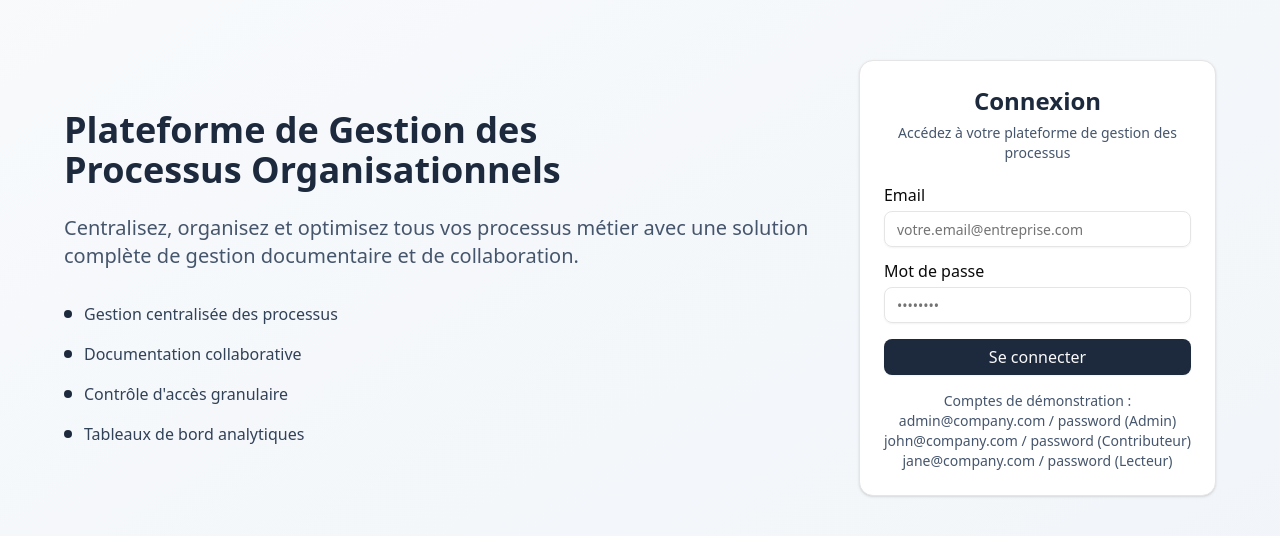
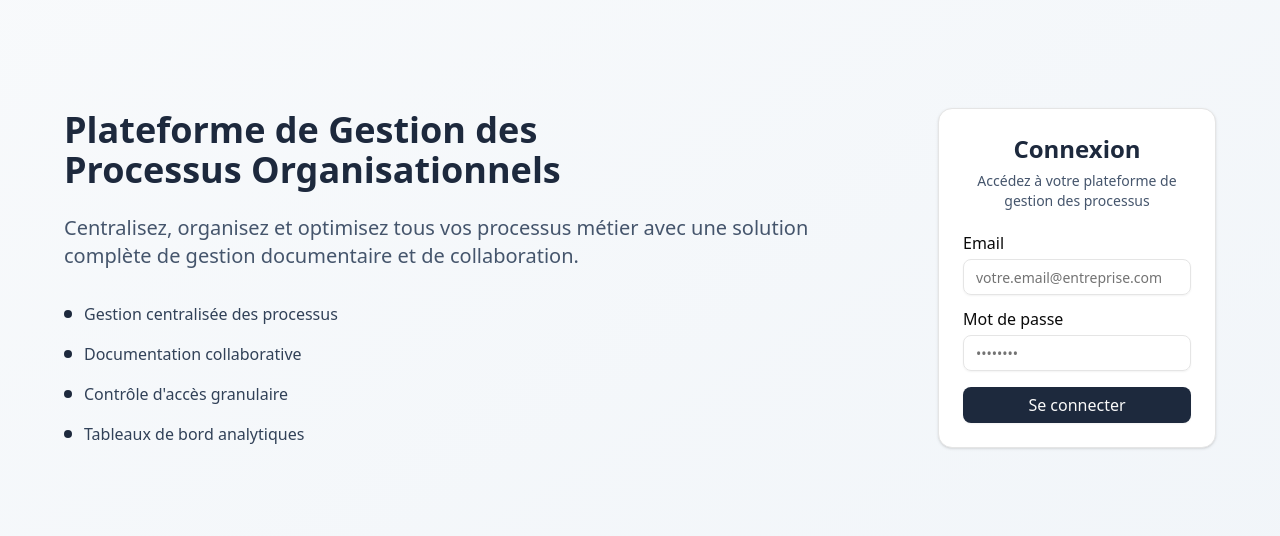
Before and after one commit to boujelbanemohamed/Process_management_platform_V0, a Next.js app: page / in a window 1280 px wide. Shown: the part 122-658 px from the top of the page. Built offline with nearby package versions, Linux system fonts and the light colour scheme.

Commit message:
fix: Suppression des comptes de test de la page de connexion
- Suppression de la section 'Comptes de démonstration'
- Interface de connexion plus propre et professionnelle
- Sécurité améliorée en ne divulguant pas les comptes de test

```diff
--- a/components/login-form.tsx
+++ b/components/login-form.tsx
@@ -78,12 +78,6 @@ export function LoginForm() {
             {isLoading ? "Connexion..." : "Se connecter"}
           </Button>
         </form>
-        <div className="mt-4 text-sm text-slate-600 text-center">
-          <p>Comptes de démonstration :</p>
-          <p>admin@company.com / password (Admin)</p>
-          <p>john@company.com / password (Contributeur)</p>
-          <p>jane@company.com / password (Lecteur)</p>
-        </div>
       </CardContent>
     </Card>
   )
```
